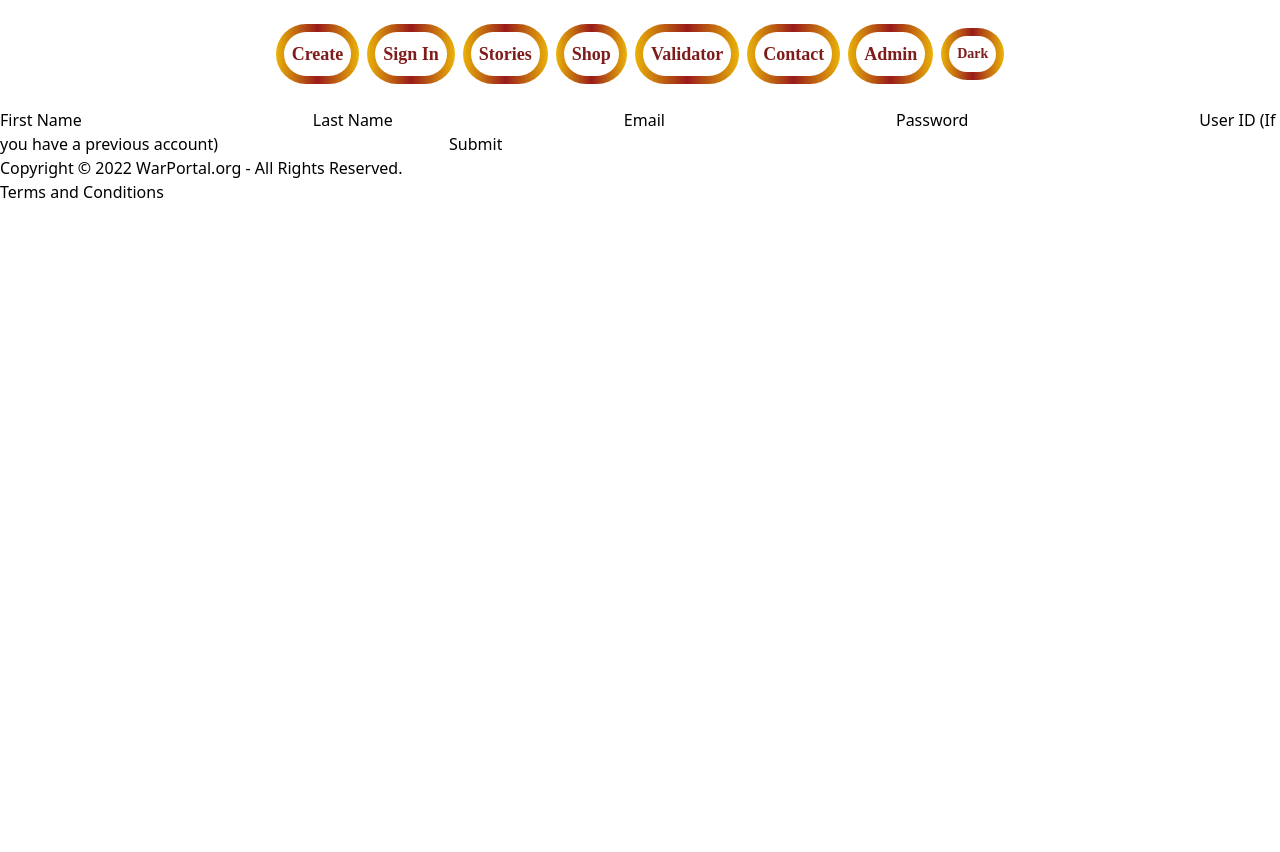
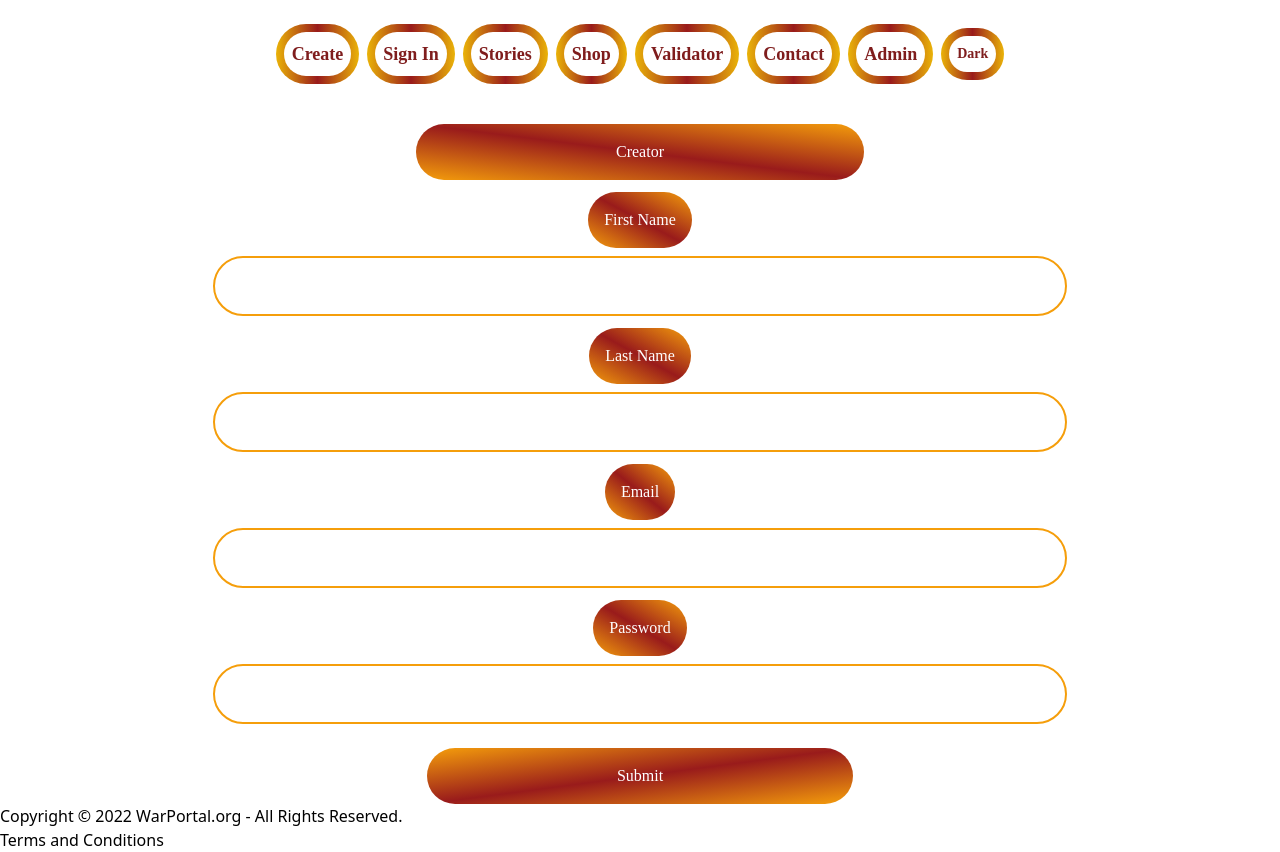
Before and after one commit to GithubWarPortal/GithubWarPortal, a React (Vite) app in the folder WarPortal/client/: page /CreatorSignUp in a window 1280 px wide. Before the commit the page ends 800 px from the top, so only its background shows below. Built offline with nearby package versions, Linux system fonts and the light colour scheme; a web font is replaced by a local one.

Commit message:
finished backend API and styled creator sign up

```diff
--- a/WarPortal/client/src/components/Create/creator.jsx
+++ b/WarPortal/client/src/components/Create/creator.jsx
@@ -19,7 +19,7 @@ export default function Creator() {
     moveFour: "",
     moveFourDescription: "",
     gmail: "",
-    storeOwnerId: "",
+    creatorId: "",
   });
   console.log(userInput);
   const handleChange = (event) => {
--- a/WarPortal/client/src/components/SignUp/creator.jsx
+++ b/WarPortal/client/src/components/SignUp/creator.jsx
@@ -6,7 +6,6 @@ export default function CreatorSignUp() {
     lastName: "",
     email: "",
     password: "",
-    creatorId: "",
   });
   const handleSubmit = async (req, res) => {
     const creator = await fetch("http://localhost:5000/CreateCreator", {
@@ -20,8 +19,8 @@ export default function CreatorSignUp() {
         userId: userInput.userId,
       }),
     });
-    console.log(creator)
-  alert("Thank you for signing up!")
+    console.log(creator);
+    alert("Thank you for signing up!");
     useNavigate("/SignUp");
   };
   const handleChange = (event) => {
@@ -29,48 +28,78 @@ export default function CreatorSignUp() {
   };
   return (
     <>
-      <section>
-        <form onSubmit={handleSubmit}>
-          <label for="First Name">First Name</label>
+      <section class="bg-white dark:bg-black">
+
+      <label
+            htmlFor="Creator"
+            class="flex m-auto mt-4 justify-center max-w-md text-center font-zen rounded-full bg-gradient-to-tr from-amber-500 via-red-800 to-amber-500 p-4  text-white bg-white dark:bg-black "
+          >
+            Creator
+          </label>
+        <form
+          onSubmit={handleSubmit}
+          class="flex justify-center m-auto  flex-col"
+        >
+          <label
+            htmlFor="First Name"
+            class="flex m-auto justify-center max-w-md text-center font-zen rounded-full bg-gradient-to-tr from-amber-500 via-red-800 to-amber-500 p-4 text-white mt-3 bg-white dark:bg-black "
+          >
+            First Name
+          </label>
           <input
+            class="bg-white w-2/3 border-amber-500 border-2  mt-2 flex p-4 justify-center m-auto align-middle dark:bg-black text-red-900  rounded-full text-center"
             type="text"
             name="firstName"
             value={userInput.firstName}
             onChange={handleChange}
             required
           ></input>
-          <label for="Last Name">Last Name</label>
+          <label
+            htmlFor="Last Name"
+            class="flex m-auto justify-center max-w-md text-center font-zen rounded-full bg-gradient-to-tr from-amber-500 via-red-800 to-amber-500 p-4 text-white mt-3 bg-white dark:bg-black "
+          >
+            Last Name
+          </label>
           <input
+            class="bg-white w-2/3 border-amber-500 border-2  mt-2 flex p-4 justify-center m-auto align-middle dark:bg-black text-red-900  rounded-full text-center"
             type="text"
             name="lastName"
             value={userInput.lastName}
             onChange={handleChange}
             required
           ></input>
-          <label for="Email">Email</label>
+          <label
+            htmlFor="Email"
+            class="flex m-auto justify-center max-w-md text-center font-zen rounded-full bg-gradient-to-tr from-amber-500 via-red-800 to-amber-500 p-4 text-white mt-3 bg-white dark:bg-black "
+          >
+            Email
+          </label>
           <input
+            class="bg-white w-2/3 border-amber-500 border-2  mt-2 flex p-4 justify-center m-auto align-middle dark:bg-black text-red-900  rounded-full text-center"
             type="email"
             name="email"
             value={userInput.email}
             onChange={handleChange}
             required
           ></input>
-          <label for="Password">Password</label>
+          <label
+            htmlFor="Password"
+            class="flex m-auto justify-center max-w-md text-center font-zen rounded-full bg-gradient-to-tr from-amber-500 via-red-800 to-amber-500 p-4 text-white mt-3 bg-white dark:bg-black "
+          >
+            Password
+          </label>
           <input
+            class="bg-white w-2/3 border-amber-500 border-2 mb-4 mt-2 flex p-4 justify-center m-auto align-middle dark:bg-black text-red-900  rounded-full text-center"
             type="text"
             name="password"
             value={userInput.password}
             onChange={handleChange}
             required
           ></input>
-          <label for="User Id">User ID (If you have a previous account)</label>
           <input
-            type="text"
-            name="userId"
-            value={userInput.userId}
-            onChange={handleChange}
+            type="submit"
+            class="font-zen w-1/3 m-auto bg-gradient-to-tl from-amber-500 to-amber-500 via-red-800 hover:from-red-800 hover:to-red-800 hover:via-amber-500 rounded-full text-white p-4 mt-2 focus:from-red-800 focus:to-red-800 focus:via-amber-500"
           ></input>
-          <input type="submit"></input>
         </form>
       </section>
     </>
```
Also changed, not shown: 1 other file (tests, documents, lock files or other folders).
